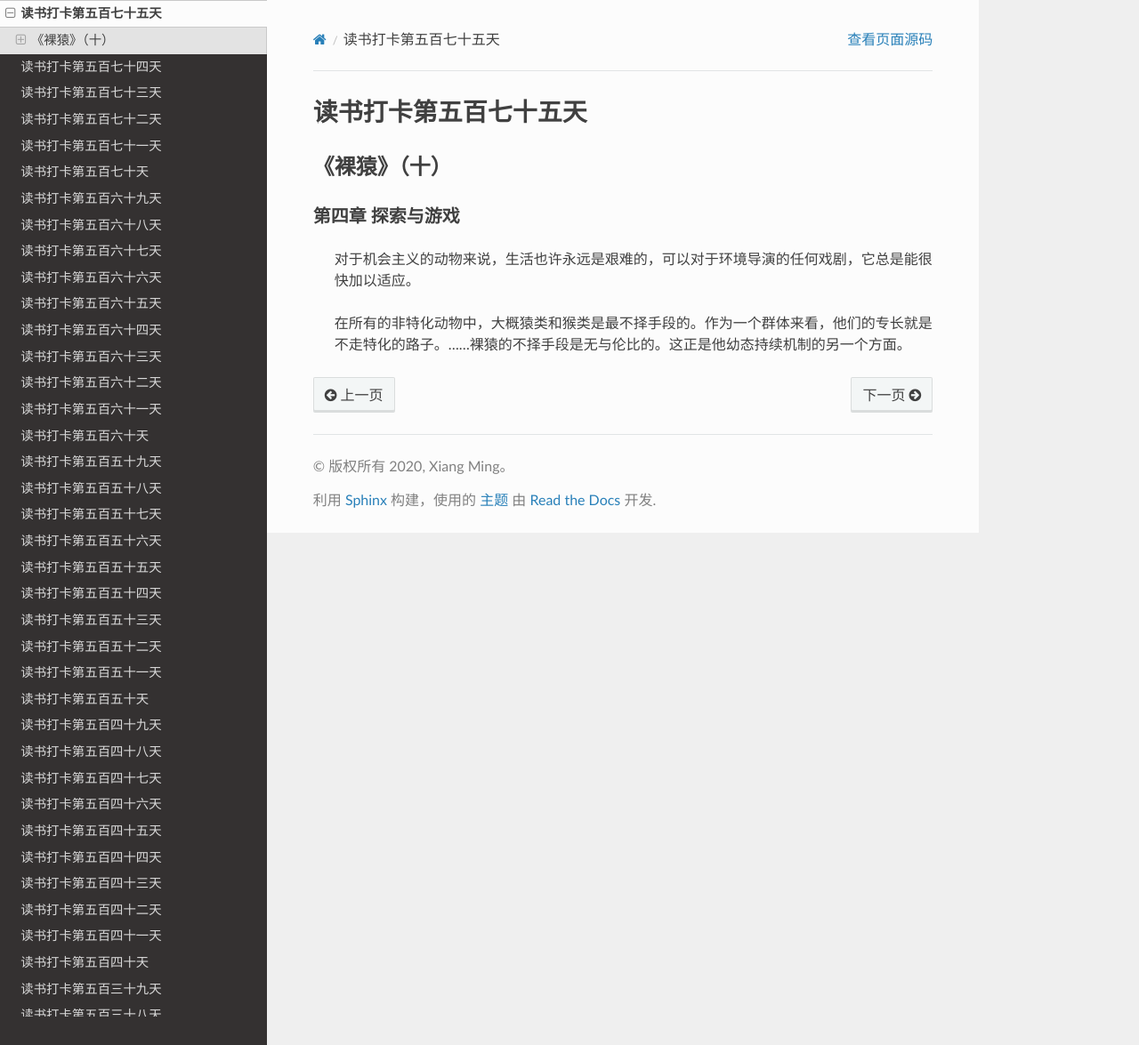
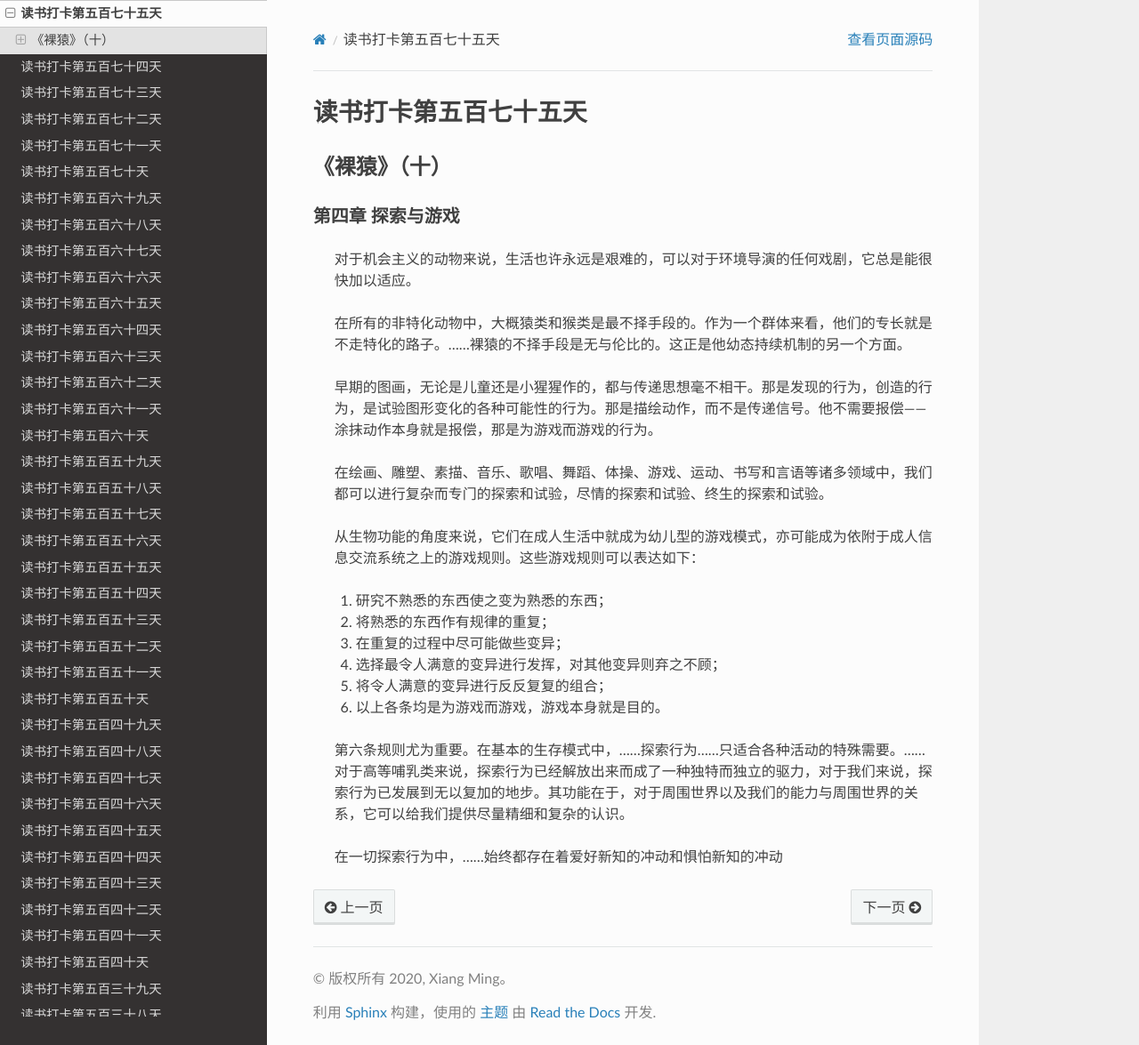
Before and after one commit to xiangming1975/reading, a Sphinx documentation site: the page built from source/2022-04-25.md, in a window 1280 px wide and 1175 px high. Shown: the whole window at 89% size. Built offline with Sphinx 7.4.7 and the Read the Docs theme 2.0.0, drawn with Linux system fonts in a browser that asks for light colours.

Commit message:
自动提交时间: 2022-04-26T22:00:02,763164008+08:00

```diff
--- a/source/2022-04-25.md
+++ b/source/2022-04-25.md
@@ -6,4 +6,18 @@
 
 > 在所有的非特化动物中，大概猿类和猴类是最不择手段的。作为一个群体来看，他们的专长就是不走特化的路子。……裸猿的不择手段是无与伦比的。这正是他幼态持续机制的另一个方面。
 
->
+> 早期的图画，无论是儿童还是小猩猩作的，都与传递思想毫不相干。那是发现的行为，创造的行为，是试验图形变化的各种可能性的行为。那是描绘动作，而不是传递信号。他不需要报偿——涂抹动作本身就是报偿，那是为游戏而游戏的行为。
+
+> 在绘画、雕塑、素描、音乐、歌唱、舞蹈、体操、游戏、运动、书写和言语等诸多领域中，我们都可以进行复杂而专门的探索和试验，尽情的探索和试验、终生的探索和试验。
+
+> 从生物功能的角度来说，它们在成人生活中就成为幼儿型的游戏模式，亦可能成为依附于成人信息交流系统之上的游戏规则。这些游戏规则可以表达如下：
+> 1. 研究不熟悉的东西使之变为熟悉的东西；
+> 2. 将熟悉的东西作有规律的重复；
+> 3. 在重复的过程中尽可能做些变异；
+> 4. 选择最令人满意的变异进行发挥，对其他变异则弃之不顾；
+> 5. 将令人满意的变异进行反反复复的组合；
+> 6. 以上各条均是为游戏而游戏，游戏本身就是目的。
+
+> 第六条规则尤为重要。在基本的生存模式中，……探索行为……只适合各种活动的特殊需要。……对于高等哺乳类来说，探索行为已经解放出来而成了一种独特而独立的驱力，对于我们来说，探索行为已发展到无以复加的地步。其功能在于，对于周围世界以及我们的能力与周围世界的关系，它可以给我们提供尽量精细和复杂的认识。
+
+> 在一切探索行为中，……始终都存在着爱好新知的冲动和惧怕新知的冲动
```
